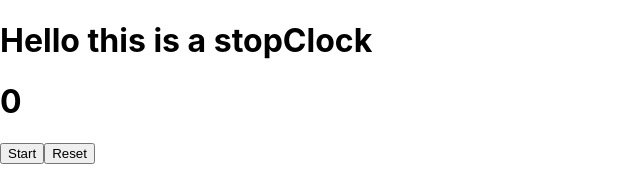
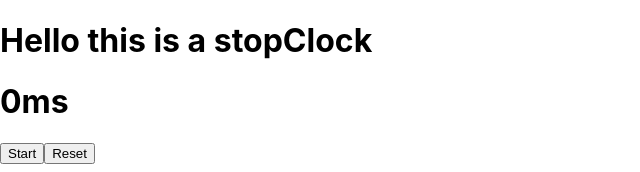
Before and after one commit to SvampK/proj1-Kesing, a React (Create React App) app: page / in a window 1280 px wide. Shown: the top 172 px of the page, without its empty margins (0-640 px from the left). Built offline with nearby package versions, Linux system fonts and the light colour scheme.

Commit message:
change the logic in startClock & pretty ms

```diff
--- a/package.json
+++ b/package.json
@@ -3,6 +3,7 @@
   "version": "0.1.0",
   "private": true,
   "dependencies": {
+    "pretty-ms": "^5.0.0",
     "react": "^16.10.2",
     "react-dom": "^16.10.2",
     "react-scripts": "3.2.0"
--- a/src/index.js
+++ b/src/index.js
@@ -3,8 +3,9 @@ import ReactDOM from 'react-dom';
 import './index.css';
 //import App from './App';
 import * as serviceWorker from './serviceWorker';
+import ms from 'pretty-ms';
 
-//ReactDOM.render(<App />, document.getElementById('root'));
+
 class StopClock extends React.Component {
     constructor(props) {
         super(props);
@@ -20,28 +21,26 @@ class StopClock extends React.Component {
     startTimer = () => {
         this.setState({
             on: true,
-            //time: this.state.time,
+            // time: this.state.time,
             // start: this.state.time
-            //start: Date.now() - this.state.time
         });
         this.startClock()
     };
-    tick() {
-        //to set the new state
-        this.setState({
-            time: Date.now() - this.state.time
-        });
-    }
     startClock() {
 
+        this.setState({
+            start: Date.now() - this.state.time
+        });
         this.timerTime = setInterval(
-            () => this.tick(),
-            10
-        );
-        console.log("run");
+            () => {
+                this.setState({
+                    time: Date.now() - this.state.start,
+                })
+            }, 1
+        )
+    }
 
 
-    }
     stopTimer = () => {
         this.setState({
             on: false,
@@ -50,13 +49,14 @@ class StopClock extends React.Component {
         this.stopClock();
     };
     stopClock() {
+        this.setState({on: false});
         clearInterval(this.timerTime);
     }
     resetTimer = () => {
         this.setState({
-            isOn: false,
+            on: false,
             time: 0,
-            start:0
+            start: 0
         });
         this.stopTimer();
 
@@ -65,7 +65,7 @@ class StopClock extends React.Component {
         return (
             <div>
                 <h1>Hello this is a stopClock</h1>
-                <h1>{this.state.time}</h1>
+                <h1>{ms(this.state.time)}</h1>
                 {this.state.on
                     ? <button onClick={this.stopTimer}>Stop</button>
                     : <button onClick={this.startTimer}>Start</button>
```
Also changed, not shown: 1 other file (tests, documents, lock files or other folders).
